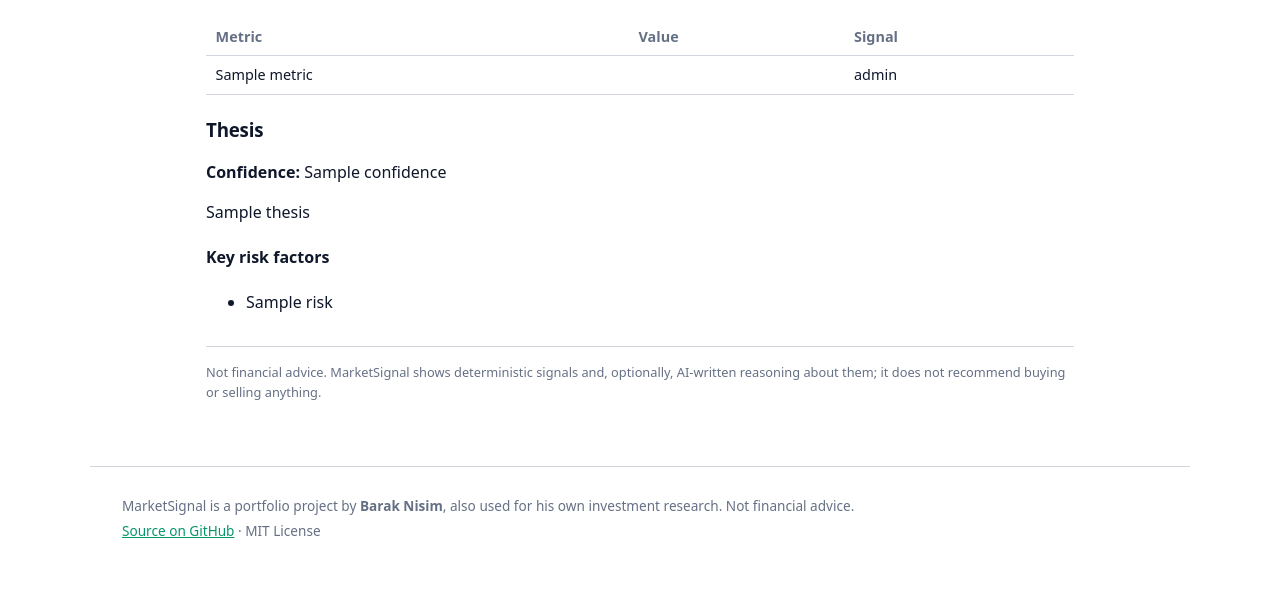
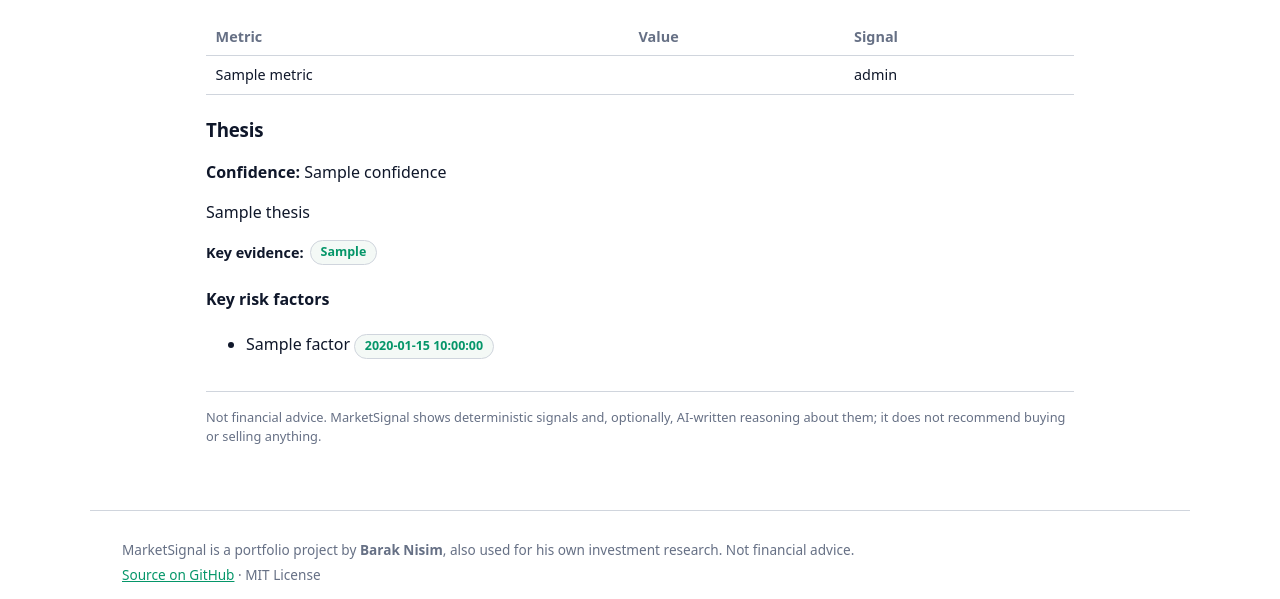
Before and after one commit to Barak-Nisim/marketsignal, a FastAPI app: template marketsignal/web/templates/report.html in a window 1280 px wide. Shown: the part 686-1285 px from the top of the page. Before the commit the page ends 1224 px from the top, so only its background shows below. Run offline with FastAPI, Linux system fonts and the light colour scheme; the template is opened without the code that fills it: most values are stand-ins (such as "Sample title", 1, 10 or a date in 2020).

Commit message:
Add source evidence to the AI thesis
The narrator's structured output already only ever saw scored data,
never free text, but nothing tied its conclusions back to specific
evidence. risk_factors is now a list of {factor, based_on} pairs
instead of plain strings, and a new key_evidence field names the
category/metric names the thesis itself draws most heavily on, all
required in the schema so the model can't skip attribution. The
report page shows these as small tags next to the thesis and each
risk factor. scoring.py is untouched; this only changes what the AI
layer is asked to report about data it already had.

Co-Authored-By: Claude Sonnet 5 <noreply@anthropic.com>

```diff
--- a/marketsignal/web/static/style.css
+++ b/marketsignal/web/static/style.css
@@ -444,6 +444,19 @@ dl.meta dd { margin: 0; }
 .what-changed-box h3 { margin-top: 0; }
 .what-changed-box ul { margin: 0.5rem 0 0; padding-left: 1.2rem; }
 
+.evidence-tags { display: flex; align-items: center; gap: 0.4rem; flex-wrap: wrap; font-size: 0.9rem; }
+.evidence-tag {
+  display: inline-block;
+  background: var(--tint-bg);
+  color: var(--accent);
+  border: 1px solid var(--border);
+  border-radius: 999px;
+  padding: 0.15rem 0.6rem;
+  font-size: 0.78rem;
+  font-weight: 600;
+  margin-right: 0.3rem;
+}
+
 .disclaimer { color: var(--muted); font-size: 0.8rem; margin-top: 2rem; border-top: 1px solid var(--border); padding-top: 1rem; }
 
 /* ---------- responsive ---------- */
--- a/marketsignal/web/templates/report.html
+++ b/marketsignal/web/templates/report.html
@@ -80,11 +80,18 @@
   <p><strong>Confidence:</strong> {{ ai_narrative.confidence }}</p>
   <p>{{ ai_narrative.thesis }}</p>
 
+  {% if ai_narrative.key_evidence %}
+  <p class="evidence-tags">
+    <strong>Key evidence:</strong>
+    {% for e in ai_narrative.key_evidence %}<span class="evidence-tag">{{ e }}</span>{% endfor %}
+  </p>
+  {% endif %}
+
   {% if ai_narrative.risk_factors %}
   <h4>Key risk factors</h4>
   <ul>
     {% for risk in ai_narrative.risk_factors %}
-    <li>{{ risk }}</li>
+    <li>{{ risk.factor }} <span class="evidence-tag">{{ risk.based_on }}</span></li>
     {% endfor %}
   </ul>
   {% endif %}
```
Also changed, not shown: marketsignal/ai/narrator.py (+14 -2 lines), marketsignal/ai/prompts.py (+8 -1 lines), tests/test_narrator.py (+10 -2 lines).
